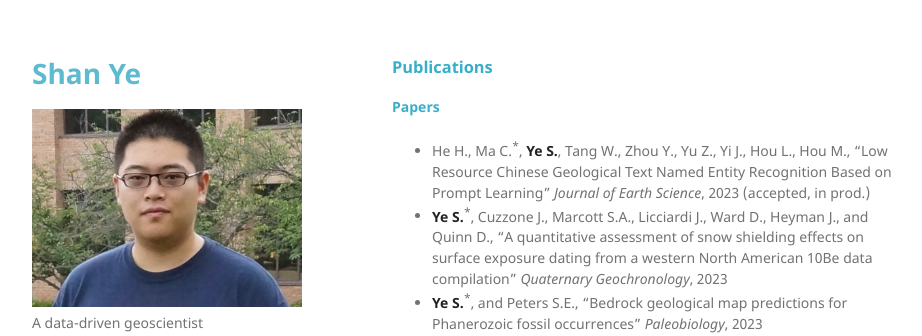
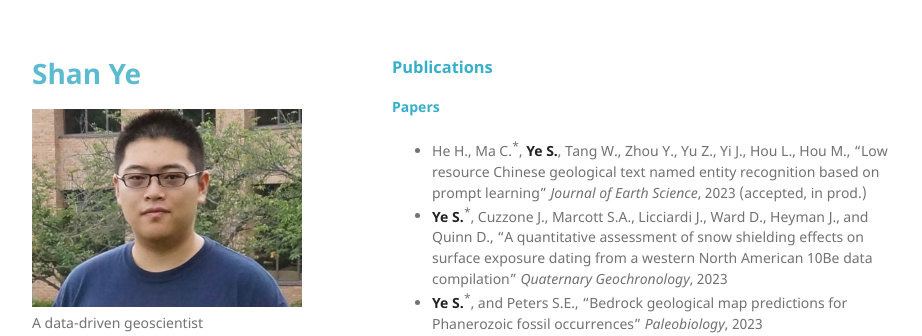
Before and after one commit to yeshan-geo/yeshan-geo.github.io, a Jekyll site: the page built from pages/pub.md, in a window 1280 px wide and 1390 px high. Shown: the top 336 px of the window, without its empty margins (178-1100 px from the left). Built offline with Jekyll 4.4.1, drawn with Linux system fonts in a browser that asks for light colours; our own code applies the rules of GitHub Pages for plain Markdown files.

Commit message:
Update pub.md

```diff
--- a/pages/pub.md
+++ b/pages/pub.md
@@ -1,7 +1,7 @@
 ### Publications
 
 #### Papers
-- He H., Ma C.<sup>*</sup>, **Ye S.**, Tang W., Zhou Y., Yu Z., Yi J., Hou L., Hou M., "Low Resource Chinese Geological Text Named Entity Recognition Based on Prompt Learning" _Journal of Earth Science_, 2023 (accepted, in prod.)
+- He H., Ma C.<sup>*</sup>, **Ye S.**, Tang W., Zhou Y., Yu Z., Yi J., Hou L., Hou M., "Low resource Chinese geological text named entity recognition based on prompt learning" _Journal of Earth Science_, 2023 (accepted, in prod.)
 - **Ye S.**<sup>*</sup>, Cuzzone J., Marcott S.A., Licciardi J., Ward D., Heyman J., and Quinn D., “A quantitative assessment of snow shielding effects on surface exposure dating from a western North American 10Be data compilation” _Quaternary Geochronology_, 2023
 - **Ye S.**<sup>*</sup>, and Peters S.E., “Bedrock geological map predictions for Phanerozoic fossil occurrences” _Paleobiology_, 2023
 - Wang Y., Kang Y.<sup>*</sup>, Liu H., Hou C., Zhou B., **Ye S.**, Liu Y., Rao J., Pei Z., Ye X., and Gao S., “Choosing GIS graduate programs from afar: Chinese students’ perspectives” _Transactions in GIS_, 2023
```
